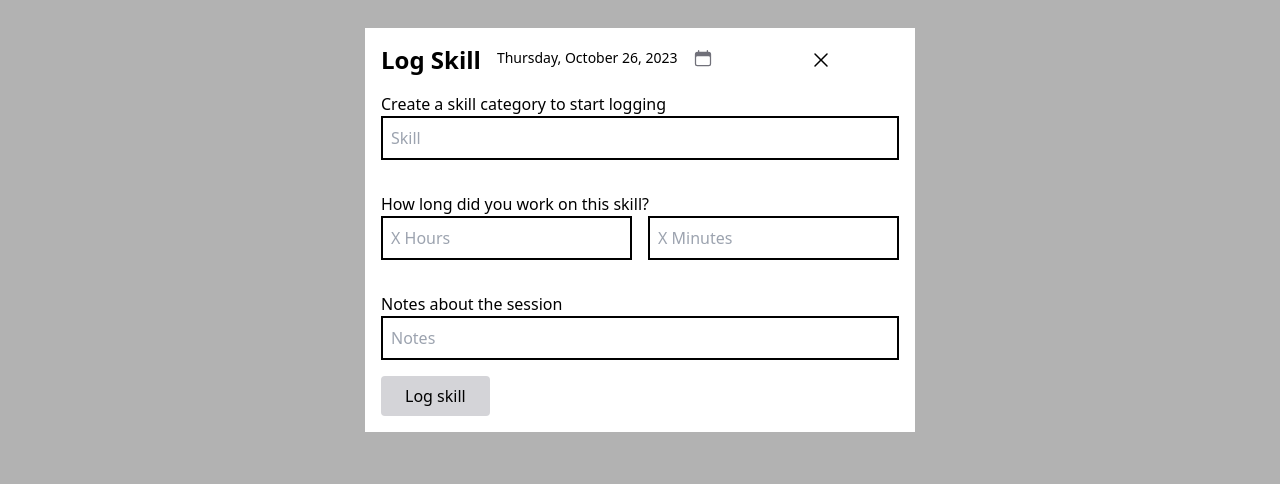
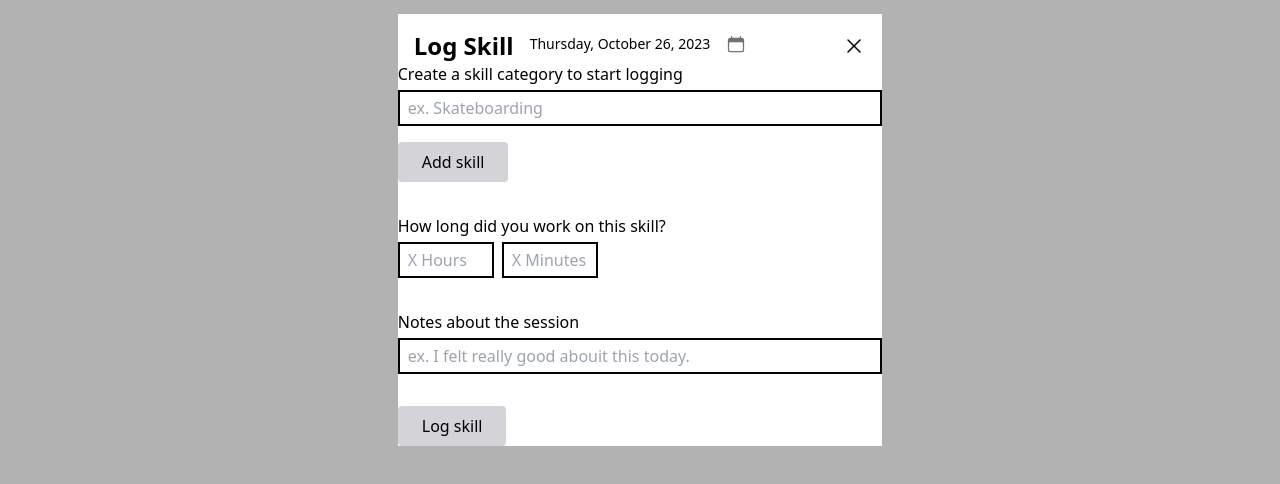
Before and after one commit to CollinBrennan/skillchronicle, a React (Vite) app: page / in a window 1280 px wide. Both pictures are taken after a click on the button "Log Skill". Shown: the part 170-654 px from the top of the page. Built offline with nearby package versions, Linux system fonts and the light colour scheme; no server answers; the database is empty.

Commit message:
Added custom error messages

```diff
--- a/src/components/LogSkillForm.tsx
+++ b/src/components/LogSkillForm.tsx
@@ -23,16 +23,16 @@ export const LogSkillForm = ({ closeModalFunction }: LogSkillFormProps) => {
     skill: yup.string().required('Skill name required.'),
     hours: yup
       .number()
-      .integer()
-      .min(0)
-      .max(99)
-      .transform((value) => (Number.isNaN(value) ? 0 : value)),
+      .typeError('Hours must be a number')
+      .integer('Hours must be an integer')
+      .min(0, 'Hours must be 0 or greater')
+      .max(99, 'Hours must be 99 or less'),
     minutes: yup
       .number()
-      .integer()
-      .min(0)
-      .max(59)
-      .transform((value) => (Number.isNaN(value) ? 0 : value)),
+      .typeError('Minutes must be a number')
+      .integer('Minutes must be an integer')
+      .min(0, 'Minutes must be 0 or greater')
+      .max(59, 'Minutes must be 59 or less'),
     notes: yup.string(),
   })
 
@@ -59,24 +59,29 @@ export const LogSkillForm = ({ closeModalFunction }: LogSkillFormProps) => {
   }
 
   return (
-    <form onSubmit={handleSubmit(onLogSkill)} className="flex flex-col p-4">
-      <p className="text-small">Create a skill category to start logging</p>
+    <form onSubmit={handleSubmit(onLogSkill)} className="">
+      <p className="mb-1">Create a skill category to start logging</p>
       <input
-        className="p-2 border-2 border-black"
-        placeholder="Skill"
+        className="border-2 border-black py-1 px-2 w-full"
+        placeholder="ex. Skateboarding"
         {...register('skill')}
       />
       <p className="text-red-500">{errors.skill?.message}</p>
+      <input
+        className="bg-zinc-300 px-6 py-2 mb-8 mt-4 rounded hover:cursor-pointer"
+        type="button"
+        value="Add skill"
+      />
 
-      <p className="text-small pt-8">How long did you work on this skill?</p>
-      <div className="flex flex-row space-x-4">
+      <p className="mb-1">How long did you work on this skill?</p>
+      <div className="flex flex-row gap-2">
         <input
-          className="p-2 border-2 border-black"
+          className="w-24 border-2 border-black py-1 px-2"
           placeholder="X Hours"
           {...register('hours')}
         />
         <input
-          className="p-2 border-2 border-black"
+          className="w-24 border-2 border-black py-1 px-2"
           placeholder="X Minutes"
           {...register('minutes')}
         />
@@ -84,14 +89,14 @@ export const LogSkillForm = ({ closeModalFunction }: LogSkillFormProps) => {
       <p className="text-red-500">{errors.hours?.message}</p>
       <p className="text-red-500">{errors.minutes?.message}</p>
 
-      <p className="text-small pt-8">Notes about the session</p>
+      <p className="mt-8 mb-1">Notes about the session</p>
       <input
-        className="p-2 border-2 border-black"
-        placeholder="Notes"
+        className="border-2 border-black py-1 px-2 w-full"
+        placeholder="ex. I felt really good abouit this today."
         {...register('notes')}
       />
 
-      <div className="pt-4">
+      <div className="mt-8">
         <input
           className="bg-zinc-300 px-6 py-2 rounded hover:cursor-pointer"
           type="submit"
```
